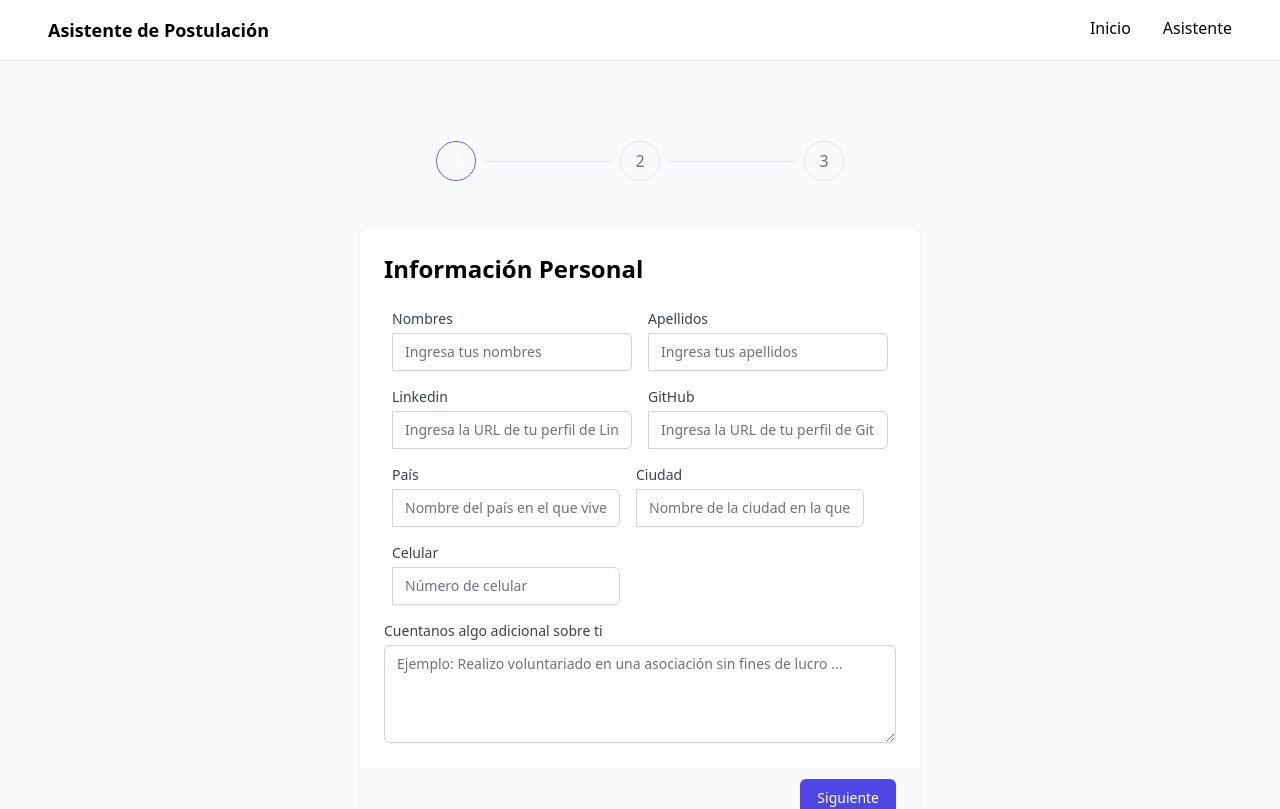
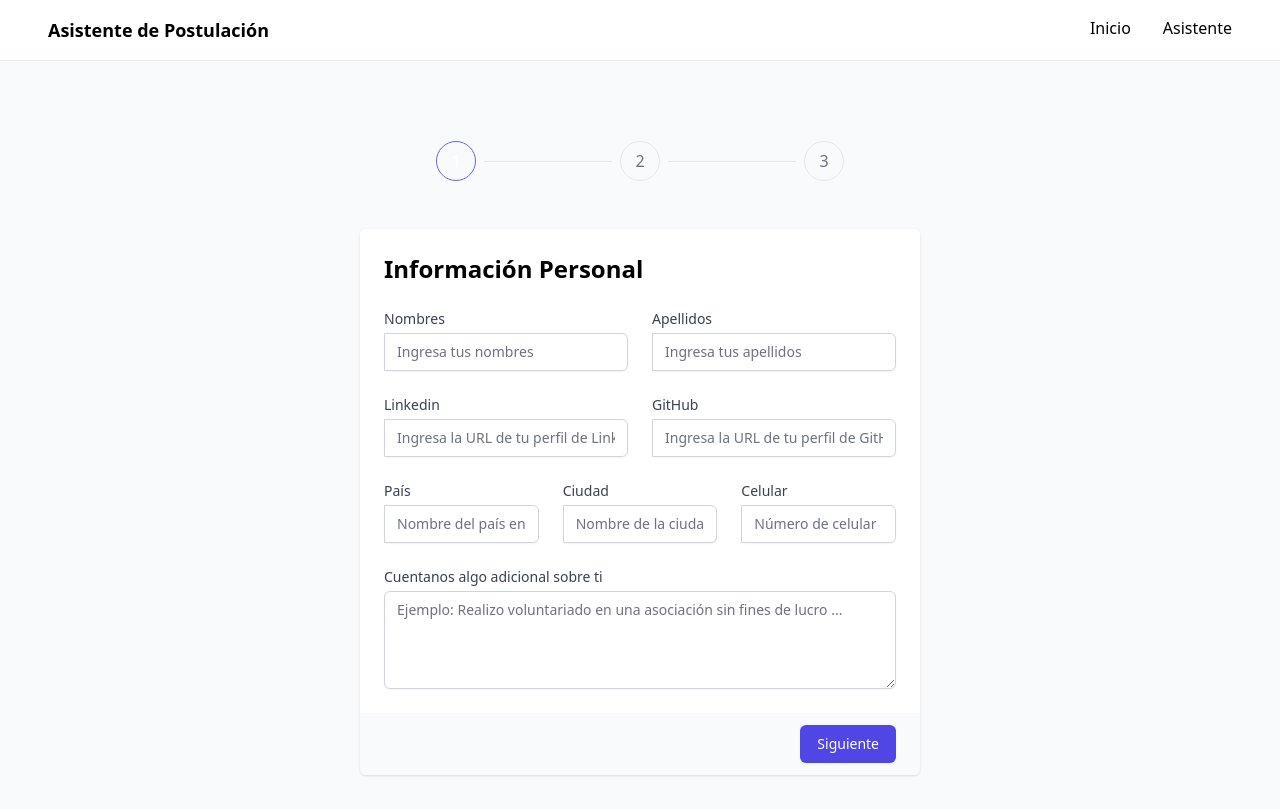
Before and after one commit to romariosc15/application-wizard-ui, a Next.js app: page /wizard in a window 1280 px wide. Shown: the top 809 px of the page. Built offline with nearby package versions, Linux system fonts and the light colour scheme.

Commit message:
InputWrapper created

```diff
--- a/src/components/Form/Input.tsx
+++ b/src/components/Form/Input.tsx
@@ -1,4 +1,5 @@
 import React from 'react';
+import InputLayout from '../Form/InputLayout';
 
 type InputProps = {
     label: string,
@@ -9,13 +10,12 @@ type InputProps = {
     required: boolean,
     dynamicClasses?: string,
     columns: number,
-    pattern?: string,
-    containerClasses: string
+    pattern?: string
 };
 
-const Input = ({ label, type, name, id, placeholder, required, dynamicClasses, columns, pattern, containerClasses }: InputProps) => {
+const Input = ({ label, type, name, id, placeholder, required, dynamicClasses, columns, pattern }: InputProps) => {
     return (
-        <div className={`inline-block px-2 pb-4 ${containerClasses}`}>
+        <InputLayout columns={columns}>
             <label htmlFor={id} className="block text-sm font-medium text-gray-700">
                 {label}
             </label>
@@ -30,7 +30,7 @@ const Input = ({ label, type, name, id, placeholder, required, dynamicClasses, c
                     pattern={pattern}
                 />
             </div>
-        </div>
+        </InputLayout>
     );
 };
 
--- /dev/null
+++ b/src/components/Form/InputLayout.tsx
@@ -0,0 +1,33 @@
+import React, { Fragment } from 'react';
+
+type InputLayoutProps = {
+    columns: number,
+    children?: React.ReactNode
+};
+
+const InputLayout = ({ columns, children }: InputLayoutProps) => (
+    <Fragment>
+        {
+            columns===3 ? <div className="col-span-3">
+                {children}
+            </div> : ''
+        }
+        {
+            columns===4 ? <div className="col-span-4">
+                {children}
+            </div> : ''
+        }
+        {
+            columns===6 ? <div className="col-span-6">
+                {children}
+            </div> : ''
+        }
+        {
+            columns===12 ? <div className="col-span-12">
+                {children}
+            </div> : ''
+        }
+    </Fragment>
+);
+
+export default InputLayout;
--- a/src/components/Form/Radio.tsx
+++ b/src/components/Form/Radio.tsx
@@ -1,4 +1,5 @@
 import React from 'react';
+import InputLayout from '../Form/InputLayout';
 
 type RadioProps = {
     label: string,
@@ -13,7 +14,7 @@ type RadioProps = {
 
 const Input = ({ label, description, name, id, required, dynamicClasses, columns, options }: RadioProps) => {
     return (
-        <div className="w-full">
+        <InputLayout columns={columns}>
             <fieldset>
                 <legend className="contents text-base font-medium text-gray-900">{label}</legend>
                 <p className="text-sm text-gray-500">{description}</p>
@@ -37,7 +38,7 @@ const Input = ({ label, description, name, id, required, dynamicClasses, columns
                     }
                 </div>
             </fieldset>
-        </div>
+        </InputLayout>
     );
 };
 
--- a/src/components/Form/TextArea.tsx
+++ b/src/components/Form/TextArea.tsx
@@ -1,4 +1,5 @@
 import React from 'react';
+import InputLayout from '../Form/InputLayout';
 
 type TextAreaProps = {
     label: string,
@@ -13,7 +14,7 @@ type TextAreaProps = {
 
 const TextArea = ({ label, rows, name, id, placeholder, required, dynamicClasses, columns }: TextAreaProps) => {
     return (
-        <div className="w-100">
+        <InputLayout columns={columns}>
             <label htmlFor="about" className="block text-sm font-medium text-gray-700">
                 {label}
             </label>
@@ -28,7 +29,7 @@ const TextArea = ({ label, rows, name, id, placeholder, required, dynamicClasses
                     required={required}
                 />
             </div>
-        </div>
+        </InputLayout>
     );
 };
 
--- a/src/components/Wizard/Form.tsx
+++ b/src/components/Wizard/Form.tsx
@@ -31,7 +31,7 @@ const Form = ({ title, order, fields, stepsLength }: FormProps) => {
                 <div className="shadow sm:rounded-md sm:overflow-hidden">
                     <div className="px-4 py-5 bg-white space-y-6 sm:p-6">
                         <h2 className="text-2xl font-bold">{title}</h2>
-                        <div className="">
+                        <div className="grid grid-cols-12 gap-6">
                             {
                                 fields?.map((value, index:number) => {
                                     if(value.type === 'text' || value.type === 'url' || value.type === 'tel' || value.type === 'number')
@@ -46,7 +46,6 @@ const Form = ({ title, order, fields, stepsLength }: FormProps) => {
                                                 required={value.required}
                                                 columns={value.columns}
                                                 pattern={value.pattern}
-                                                containerClasses={value.containerClasses}
                                             />
                                         );
                                     if(value.type === 'textarea')
--- a/src/data/Steps.tsx
+++ b/src/data/Steps.tsx
@@ -10,8 +10,7 @@ export default [
                 id:'firstName',
                 placeholder:'Ingresa tus nombres',
                 required:true,
-                columns: 6,
-                containerClasses: 'w-6/12'
+                columns: 6
             },
             {
                 label: 'Apellidos',
@@ -20,8 +19,7 @@ export default [
                 id: 'lastName',
                 placeholder: 'Ingresa tus apellidos',
                 required: true,
-                columns: 6,
-                containerClasses: 'w-6/12'
+                columns: 6
             },
             {
                 label: 'Linkedin',
@@ -29,8 +27,7 @@ export default [
                 name: 'linkedin',
                 id: 'linkedin',
                 placeholder: 'Ingresa la URL de tu perfil de LinkedIn',
-                columns: 6,
-                containerClasses: 'w-6/12'
+                columns: 6
             },
             {
                 label: 'GitHub',
@@ -38,8 +35,7 @@ export default [
                 name: 'github',
                 id: 'github',
                 placeholder: 'Ingresa la URL de tu perfil de GitHub',
-                columns: 6,
-                containerClasses: 'w-6/12'
+                columns: 6
             },
             {
                 label: 'País',
@@ -48,8 +44,7 @@ export default [
                 id: 'country',
                 placeholder: 'Nombre del país en el que vives',
                 columns: 4,
-                required: true,
-                containerClasses: 'w-4/12'
+                required: true
             },
             {
                 label: 'Ciudad',
@@ -58,8 +53,7 @@ export default [
                 id: 'city',
                 placeholder: 'Nombre de la ciudad en la que vives',
                 columns: 4,
-                required: true,
-                containerClasses: 'w-4/12'
+                required: true
             },
             {
                 label: 'Celular',
@@ -68,8 +62,7 @@ export default [
                 id: 'phoneNumber',
                 placeholder: 'Número de celular',
                 columns: 4,
-                pattern: '[0-9]{9}',
-                containerClasses: 'w-4/12'
+                pattern: '[0-9]{9}'
             },
             {
                 label: 'Cuentanos algo adicional sobre ti',
@@ -100,7 +93,7 @@ export default [
                 type:'number',
                 name:'experienceYears',
                 id:'experienceYears',
-                placeholder:'00',
+                placeholder:'Años',
                 required:true,
                 columns: 3
             },
```
